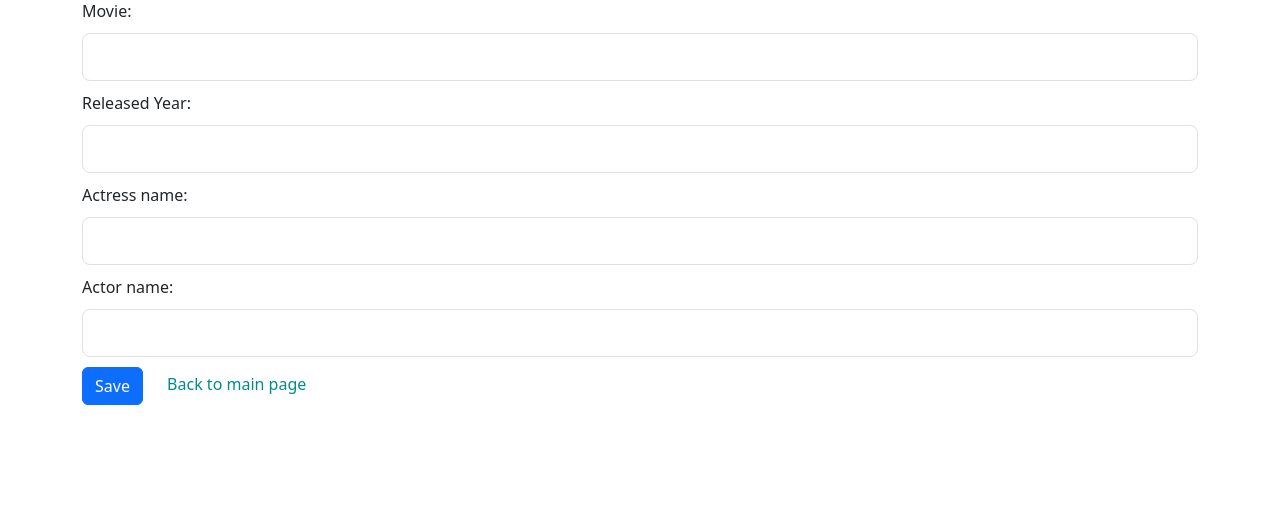
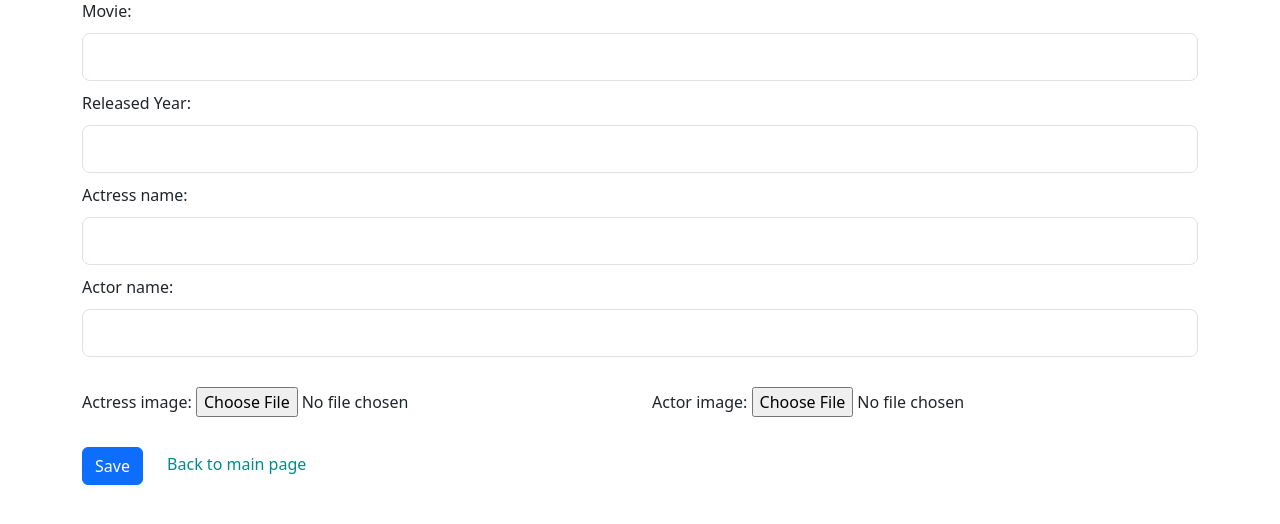
Before and after one commit to niloofar-samei/Korean-Series, a Django app: template series/templates/series/new.html in a window 1280 px wide. Shown: the part 101-625 px from the top of the page. Run offline with Django 3.2, Linux system fonts and the light colour scheme; the template is opened without the code that fills it, so the values that code supplies are empty.

Commit message:
Add file upload to new movie form.

```diff
--- a/series/templates/series/new.html
+++ b/series/templates/series/new.html
@@ -12,7 +12,7 @@
   {% endfor %}
 {% endif %}
 
-<form action="{% url 'new' %}" method="POST">
+<form action="{% url 'new' %}" method="POST" enctype="multipart/form-data">
   {% csrf_token %}
 
   <div class="form-group">
@@ -35,6 +35,24 @@
     <input type="text" name="actor" class="form-control form-control-lg" id="actor" style="margin-bottom: 10px">
   </div>
 
+<div class="row">
+
+<div class="col-sm-6">
+  <div class="form-group">
+    <label for="actress_image" style="margin-bottom: 10px">Actress image:</label>
+    <input type="file" name="actress_image" id="actress_image" style="margin-top: 20px; margin-bottom: 30px">
+  </div>
+</div>
+
+<div class="col-sm-6">
+  <div class="form-group">
+    <label for="actor_image" style="margin-bottom: 10px">Actor image:</label>
+    <input type="file" name="actor_image" id="actor_image" style="margin-top: 20px; margin-bottom: 30px">
+  </div>
+</div>
+
+</div>
+
   <button type="submit" class="btn btn-primary">Save</button>
   <a href="{% url 'index'%}" style="margin-left: 20px">Back to main page</a>
 </form>
```
